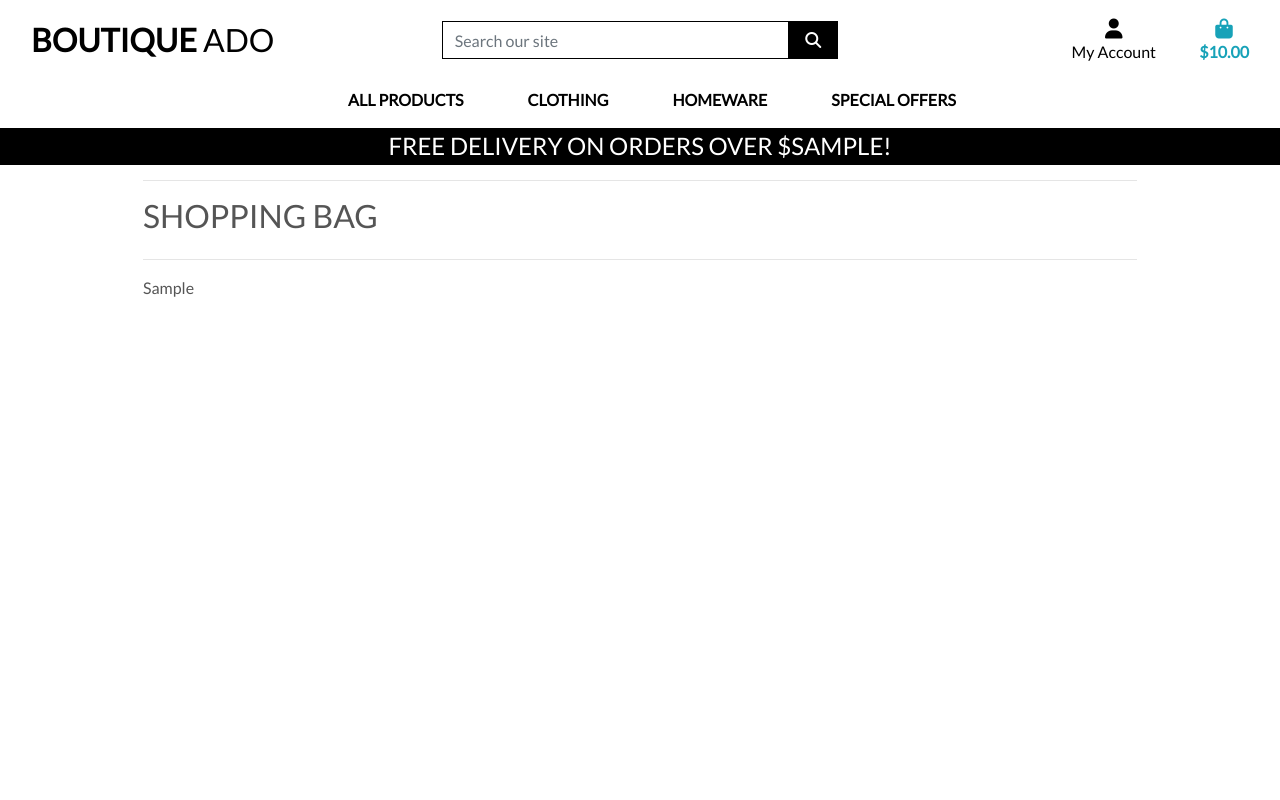
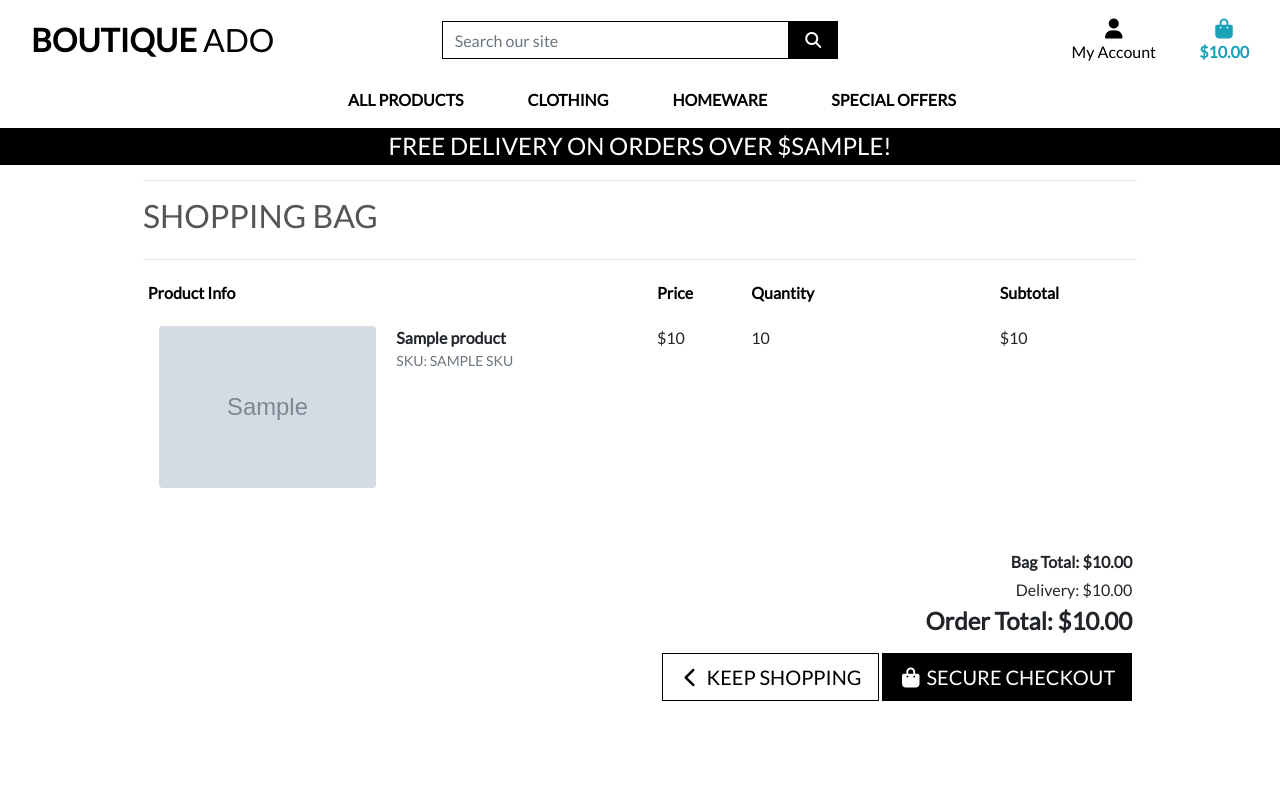
Before and after one commit to GenaGrig/boutique_ado_pp5, a Django app: template bag/templates/bag/bag.html in a window 1280 px wide. Run offline with Django 4.2, Linux system fonts and the light colour scheme; the template is opened without the code that fills it: most values are stand-ins (such as "Sample title", 1, 10 or a date in 2020); grey boxes marked "Sample" are stand-in pictures; some libraries are stand-ins or nearby versions.

Commit message:
updated shopping bag template

```diff
--- a/bag/templates/bag/bag.html
+++ b/bag/templates/bag/bag.html
@@ -26,7 +26,64 @@
             <div class="col">
                 {% if bag_items %}
                     <div class="table-responsive rounded">
-                        {{ bag_items }}
+                        <table class="table table-sm table-borderless">
+                            <thead class="text-black">
+                                <tr>
+                                    <th scope="col">Product Info</th>
+                                    <th scope="col"></th>
+                                    <th scope="col">Price</th>
+                                    <th scope="col">Quantity</th>
+                                    <th scope="col">Subtotal</th>
+                                </tr>
+                            </thead>
+
+                            {% for item in bag_items %}
+                                <tr>
+                                    <td class="p-3 w-25">
+                                        <img class="img-fluid rounded" src="{{ item.product.image.url }}" alt="{{ item.product.name }}">
+                                    </td>
+                                    <td class="py-3">
+                                        <p class="my-0"><strong>{{ item.product.name }}</strong></p>
+                                        <p class="my-0 small text-muted">SKU: {{ item.product.sku|upper }}</p>
+                                    </td>
+                                    <td class="py-3">
+                                        <p class="my-0">${{ item.product.price }}</p>
+                                    </td>
+                                    <td class="py-3 w-25">
+                                        <p class="my-0">{{ item.quantity }}</p>
+                                    </td>
+                                    <td class="py-3">
+                                        <p class="my-0">${{ item.product.price }}</p>
+                                    </td>
+                                </tr>
+                            {% endfor %}
+                            <tr>
+                                <td colspan="5" class="pt-5 text-right">
+                                    <h6><strong>Bag Total: ${{ total|floatformat:2 }}</strong></h6>
+                                    <h6>Delivery: ${{ delivery|floatformat:2 }}</h6>
+                                    <h4><strong>Order Total: ${{ grand_total|floatformat:2 }}</strong></h4>
+                                    {% if free_delivery_delta > 0 %}
+                                        <p class="mb-1 text-danger>">Spend another ${{ free_delivery_delta|floatformat:2 }} to receive free delivery!</p>
+                                    {% endif %}
+                                </td>
+                            </tr>
+                            <tr>
+                                <td colspan="5" class="text-right">
+                                    <a href="{% url 'products' %}" class="btn btn-outline-black rounded-0 btn-lg">
+                                        <span class="icon">
+                                            <i class="fas fa-chevron-left"></i>
+                                        </span>
+                                        <span class="text-uppercase">Keep Shopping</span>
+                                    </a>
+                                    <a href="" class="btn btn-black rounded-0 btn-lg text-uppercase">
+                                        <span class="icon">
+                                            <i class="fas fa-shopping-bag"></i>
+                                        </span>
+                                        <span class="text-uppercase">Secure Checkout</span>
+                                    </a>
+                                </td>
+                            </tr>
+                        </table>
                     </div>
                 {% else %}
                     <div class="alert alert-info rounded-0" role="alert">
```
